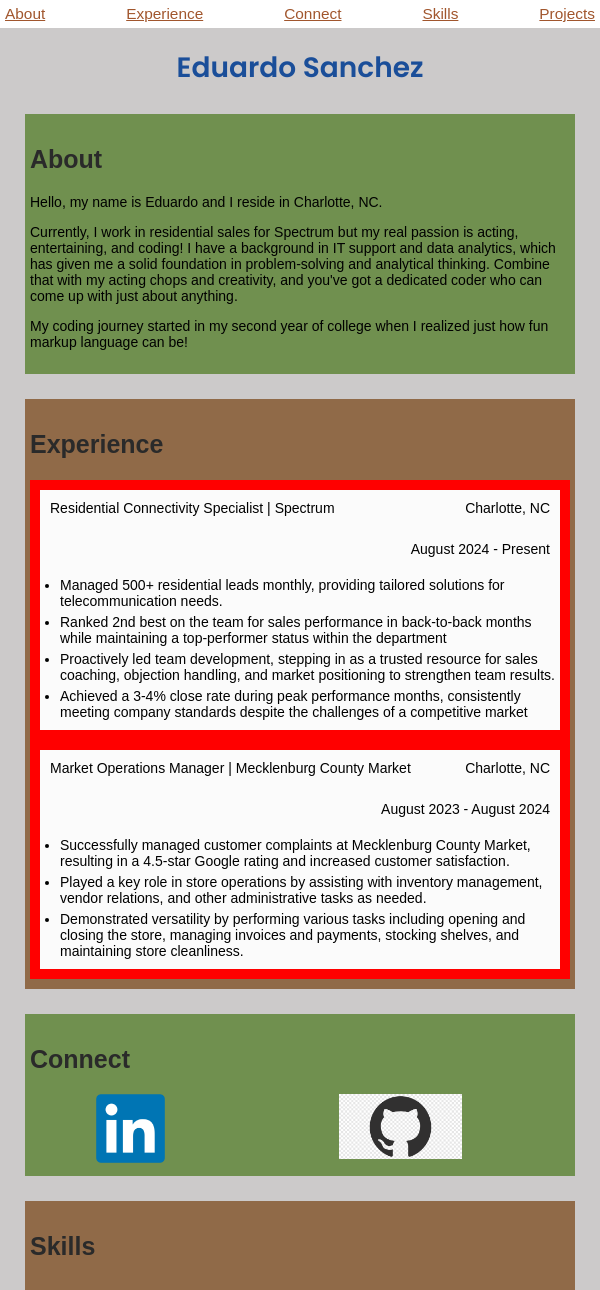
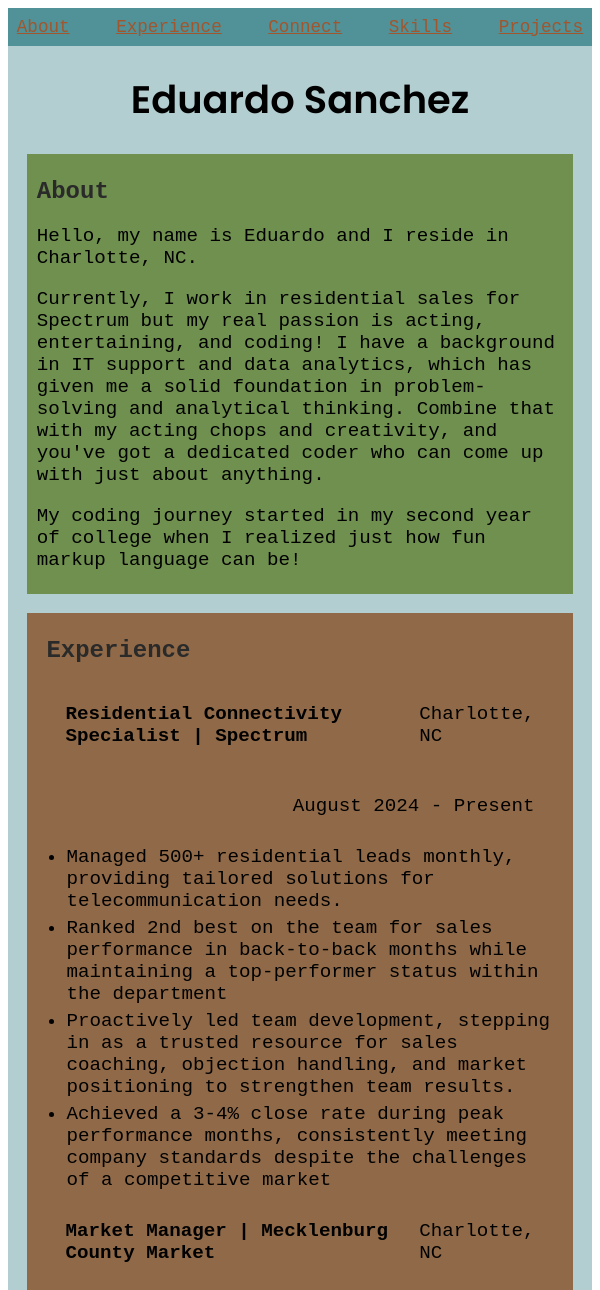
Before and after one commit to eddiesanch8/eduardoSanchez-Kepler, a plain HTML site: page index.html in a window 600 px wide. Shown: the top 1290 px of the page. Drawn offline with Linux system fonts and the light colour scheme.

Commit message:
project 10, added responsive design for phone, tablets, started with desktop layout

```diff
--- a/css/index.css
+++ b/css/index.css
@@ -1,9 +1,9 @@
-body {
+.container {
   margin: 0;
   background-color: #cccaca;
   color: #1a4e99;
   font-family: Arial, sans-serif;
-  font-size: 14px;
+  font-size: 1.25rem;
 }
 
 h1 {
@@ -14,7 +14,7 @@ h1 {
 }
 
 h2 {
-  font-size: 25px;
+  font-size: 1.5rem;
   font-weight: bold;
   text-align: left;
   color: #2a2a2a;
@@ -32,9 +32,8 @@ a {
   justify-content: space-between;
   top: 0;
   position: sticky;
-  color: #5dd076;
   padding: 5px;
-  font-size: 1.1em;
+  font-size: 1.1rem;
   background-color: #ffffff;
 }
 
@@ -51,8 +50,8 @@ a {
 
 #about {
   background-color: #70904f;
-  margin: 25px;
-  padding: 10px 5px;
+  margin: 1em;
+  padding: 0.2em 0.5em;
   color: #000;
 }
 
@@ -62,8 +61,8 @@ a {
 
 #experience {
   background-color: #906a48;
-  margin: 25px;
-  padding: 10px 5px;
+  margin: 1em;
+  padding: 0.2em 1em;
   color: #000;
 }
 
@@ -72,23 +71,22 @@ a {
   background-color: #fbfbfb;
   margin: 0 auto;
   flex-direction: column;
-  border: 10px solid #ff0000; /* Border to work with CSS*/
 }
 
 .job_details {
   display: flex;
   justify-content: space-between;
   padding: 10px;
-  font-size: 1em;
+  font-size: 1rem;
 }
 
 .job_details span {
-  padding-bottom: 5px;
+  padding-bottom: 0.5em;
 }
 
 .job_date {
   align-self: flex-start;
-  font-size: 1em;
+  font-size: 1rem;
   text-align: right;
   margin-left: auto;
   padding: 10px;
@@ -106,8 +104,8 @@ a {
 
 #connect {
   background-color: #70904f;
-  margin: 25px;
-  padding: 10px 5px;
+  margin: 1em;
+  padding: 0.2em 1em;
   color: #000;
   text-align: center;
 }
@@ -134,8 +132,8 @@ a {
 
 #skills {
   background-color: #906a48;
-  margin: 25px;
-  padding: 10px 5px;
+  margin: 1em;
+  padding: 0.2em 1em;
   color: #000;
 }
 
@@ -143,29 +141,106 @@ a {
 
 #projects {
   background-color: #70904f;
-  margin: 25px;
-  padding: 10px 5px;
+  margin: 1em;
+  padding: 0.2em 1em;
   color: #000;
 }
 
-/* The following is styling for connect images for my website
+/* Media query for mobile phones */
 
-.github {
-  border-radius: 8px;
-  width: 5%;
-  height: 5%;
-  margin: 0 auto;
-  padding: 10px;
-  background-color: #fff;
+@media screen and (max-width: 600px) {
+  .container {
+    margin: 0.2em;
+    background-color: #088ba9c0;
+    color: #1a4e99;
+    font-family: "Times New Roman", Times, serif;
+    font-size: 1.2rem;
+  }
+
+  #connect img {
+    width: 80%;
+    height: auto;
+    border-radius: 10%;
+  }
+
+  .job {
+    display: flex;
+    background-color: #906a48;
+    margin: 0 auto;
+    flex-direction: column;
+  }
+
+  .job_details {
+    display: flex;
+    justify-content: space-between;
+    padding: 0.75em;
+    font-size: 1rem;
+  }
+
+  .job_date {
+    align-self: flex-start;
+    font-size: 1rem;
+    text-align: right;
+    margin-left: auto;
+    padding: 0.75em;
+  }
+}
+/* end of mobile phone query */
+
+/* Media query for tablets */
+
+@media screen and (min-width: 600px) and (max-width: 780px) {
+  .container {
+    margin: 0;
+    background-color: #51919871;
+    color: #000000;
+    font-family: "Courier New", Courier, monospace;
+    font-size: 1.2rem;
+  }
+
+  #connect img {
+    width: 80%;
+    height: auto;
+    border-radius: 10%;
+  }
+
+  .job {
+    display: flex;
+    background-color: #906a48;
+    margin: 0 auto;
+    flex-direction: column;
+  }
+
+  .job_details {
+    display: flex;
+    justify-content: space-between;
+    padding: 1em;
+    font-size: 1.2rem;
+  }
+
+  .job_date {
+    align-self: flex-start;
+    font-size: 1.2rem;
+    text-align: right;
+    margin-left: auto;
+    padding: 1em;
+  }
+
+  .nav_headers {
+    display: flex;
+    justify-content: space-between;
+    top: 0;
+    position: sticky;
+    padding: 0.5em;
+    font-size: 1.1rem;
+    background-color: #519198;
+  }
+
+  .navheader {
+    margin: 0 10px;
+    padding: 25px 10px;
+    font-size: 1.5rem;
+  }
 }
 
-.linkedin {
-  border-radius: 8px;
-  width: 5%;
-  height: 5%;
-  margin: 0 auto;
-  padding: 10px;
-  background-color: #fff;
-}
-
- End of styling for connect images on my website*/
+/* end of styling for tablet */
--- a/index.html
+++ b/index.html
@@ -14,6 +14,7 @@
   </head>
 
   <body>
+    <div class="container">
       <nav class="nav_headers">
         <a class="nav_header" href="#about">About</a>
         <a class="nav_header" href="#experience">Experience</a>
@@ -26,12 +27,12 @@
       <h1>Eduardo Sanchez</h1>
 
       <section id="about">
-      <h2><strong>About</strong></h2>
+        <h2>About</h2>
         <p>Hello, my name is Eduardo and I reside in Charlotte, NC.</p>
         <p>
-        Currently, I work in residential sales for Spectrum but my real passion
-        is acting, entertaining, and coding! I have a background in IT support
-        and data analytics, which has given me a solid foundation in
+          Currently, I work in residential sales for Spectrum but my real
+          passion is acting, entertaining, and coding! I have a background in IT
+          support and data analytics, which has given me a solid foundation in
           problem-solving and analytical thinking. Combine that with my acting
           chops and creativity, and you've got a dedicated coder who can come up
           with just about anything.
@@ -47,7 +48,9 @@
         <h2>Experience</h2>
         <div class="job">
           <div class="job_details">
-          <span>Residential Connectivity Specialist | Spectrum </span>
+            <span
+              ><strong>Residential Connectivity Specialist | Spectrum</strong>
+            </span>
             <span>Charlotte, NC</span>
           </div>
 
@@ -62,9 +65,9 @@
                 solutions for telecommunication needs.
               </li>
               <li>
-              Ranked 2nd best on the team for sales performance in back-to-back
-              months while maintaining a top-performer status within the
-              department
+                Ranked 2nd best on the team for sales performance in
+                back-to-back months while maintaining a top-performer status
+                within the department
               </li>
               <li>
                 Proactively led team development, stepping in as a trusted
@@ -73,8 +76,8 @@
               </li>
               <li>
                 Achieved a 3-4% close rate during peak performance months,
-              consistently meeting company standards despite the challenges of a
-              competitive market
+                consistently meeting company standards despite the challenges of
+                a competitive market
               </li>
             </ul>
           </div>
@@ -83,7 +86,9 @@
 
         <div class="job">
           <div class="job_details">
-          <span>Market Operations Manager | Mecklenburg County Market </span>
+            <span
+              ><strong>Market Manager | Mecklenburg County Market</strong>
+            </span>
             <span>Charlotte, NC</span>
           </div>
 
@@ -99,9 +104,9 @@
                 customer satisfaction.
               </li>
               <li>
-              Played a key role in store operations by assisting with inventory
-              management, vendor relations, and other administrative tasks as
-              needed.
+                Played a key role in store operations by assisting with
+                inventory management, vendor relations, and other administrative
+                tasks as needed.
               </li>
               <li>
                 Demonstrated versatility by performing various tasks including
@@ -143,6 +148,8 @@
         <ul></ul>
       </section>
       <!-- End of projects -->
+    </div>
+    <!--- end of container-->
   </body>
   <!-- End of body -->
 </html>
```
Lines whose indentation alone changed are shown as unchanged.
